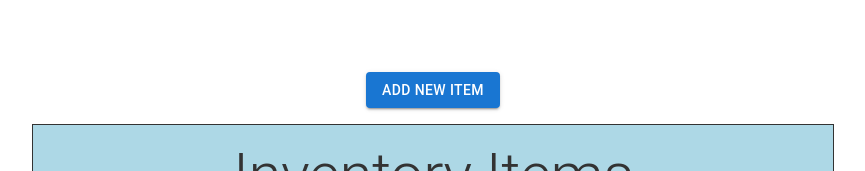
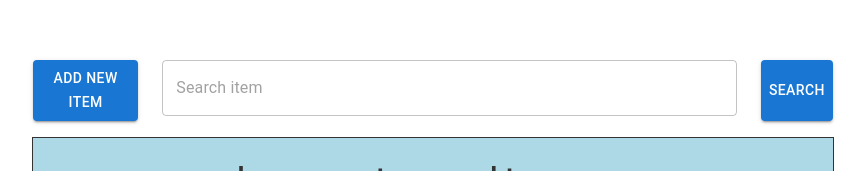
Before and after one commit to LeoHerms/inventoryTracker, a Next.js app in the folder inventory_tracker/: page / in a window 1280 px wide. Shown: the part 101-272 px from the top of the page, without its empty margins (207-1072 px from the left). Built offline with nearby package versions, Linux system fonts and the light colour scheme; no server answers; the database is empty.

Commit message:
Added the search functionality

```diff
--- a/inventory_tracker/app/page.js
+++ b/inventory_tracker/app/page.js
@@ -9,6 +9,10 @@ export default function Home() {
   const [inventory, setInventory] = useState([]);
   const [open, setOpen] = useState(false);
   const [itemName, setItemName] = useState('');
+
+  const [searchTerm, setSearchTerm] = useState('');
+  const [searchResult, setSearchResult] = useState(null);
+  const [searchOpen, setSearchOpen] = useState(false);
 
   const updateInventory = async () => {
     const snapshot = query(collection(firestore, 'inventory'))
@@ -36,6 +40,10 @@ export default function Home() {
     }
 
     await updateInventory()
+
+    if (searchResult && searchResult.name === item) {
+      setSearchResult((prev) => ({ ...prev, quantity: prev.quantity + 1 }))
+    }
   }
 
   const removeItem = async (item) => {
@@ -53,6 +61,22 @@ export default function Home() {
     }
 
     await updateInventory()
+
+    if (searchResult && searchResult.name === item) {
+      setSearchResult((prev) => ({ ...prev, quantity: prev.quantity - 1 }))
+    }
+  }
+
+  const handleSearch = async () => {
+    const docRef = doc(collection(firestore, 'inventory'), searchTerm)
+    const docSnap = await getDoc(docRef)
+
+    if (docSnap.exists()) {
+      setSearchResult({ name: searchTerm, ...docSnap.data() });
+    } else {
+      setSearchResult(null);
+    }
+    setSearchOpen(true);
   }
 
   useEffect(() => {
@@ -61,6 +85,7 @@ export default function Home() {
 
   const handleOpen = () => setOpen(true)
   const handleClose = () => setOpen(false)
+  const handleSearchClose = () => setSearchOpen(false)
 
   return (
     <Box width="100vw"
@@ -107,10 +132,63 @@ export default function Home() {
           </Stack>
         </Box>
       </Modal>
-      <Button
-        variant="contained"
-        onClick={() => handleOpen()}
-      >Add New Item</Button>
+
+      <Modal open={searchOpen} onClose={handleSearchClose}>
+        <Box position="absolute"
+             top="50%"
+             left="50%"
+             width={400}
+             bgcolor="white"
+             border="2px solid #0000"
+             boxShadow={24}
+             p={4}
+             display="flex"
+             flexDirection="column"
+             gap={3}
+             sx={{
+              transform: 'translate(-50%, -50%)',
+             }}
+        >
+          {searchResult ? (
+            <>
+              <Typography variant="h6">Modify Item: {searchResult.name.charAt(0).toUpperCase() + searchResult.name.slice(1)}</Typography>
+              <Typography variant="h6">Current Quantity: {searchResult.quantity}</Typography>
+              <Stack direction="row" spacing={2} justifyContent="center">
+                <Button variant="contained" onClick={() => addItem(searchResult.name)}>Add</Button>
+                <Button
+                  variant="contained"
+                  onClick={() => removeItem(searchResult.name)}
+                  disabled={searchResult.quantity <= 0}
+                >
+                  Remove
+                </Button>
+              </Stack>
+            </>
+          ) : (
+            <Typography variant="h6">Item "{searchTerm}" does not exist.</Typography>
+          )}
+        </Box>
+      </Modal>
+
+      <Stack width="800px" direction="row" spacing={3}>
+        <Button
+          variant="contained"
+          onClick={() => handleOpen()}
+        >Add New Item</Button>
+
+        <TextField
+          variant="outlined"
+          fullWidth
+          placeholder="Search item"
+          value={searchTerm}
+          onChange={(e) => setSearchTerm(e.target.value)}
+        />
+        <Button
+          variant="contained"
+          onClick={handleSearch}
+        >Search</Button>
+      </Stack>
+
 
       <Box border="1px solid #333">
         <Box width="800px" height="100px" bgcolor="#ADD8E6" display="flex" alignItems="center" justifyContent="center">
```
